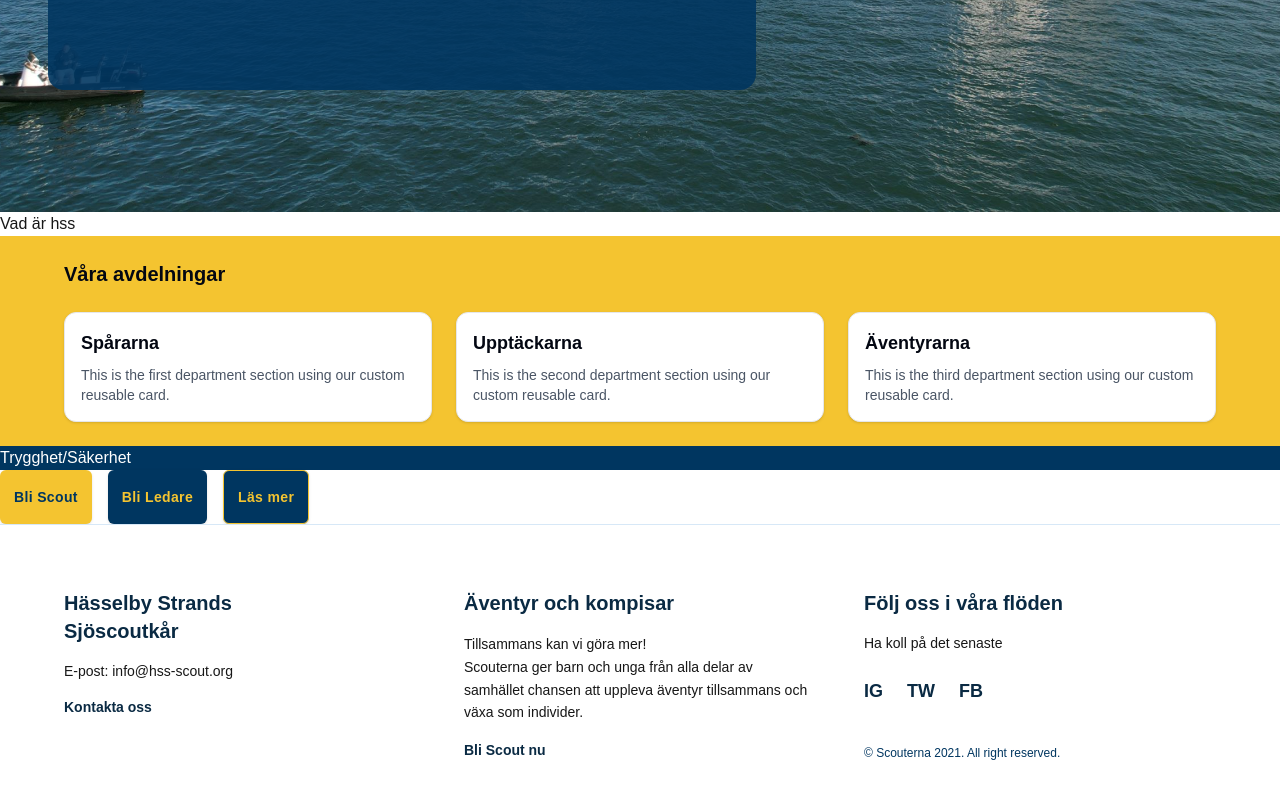
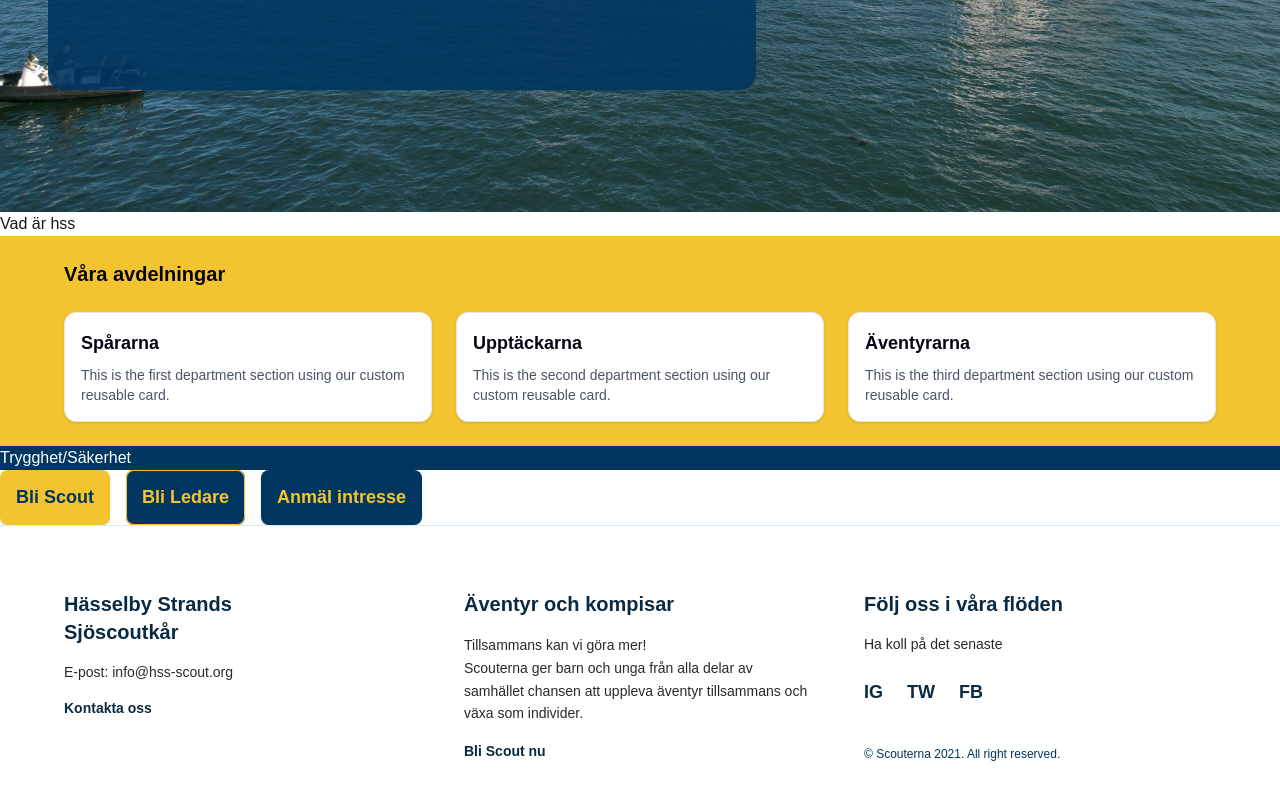
Before and after one commit to SallyResch/hss-repo, a Next.js app: page / in a window 1280 px wide. Shown: the part 646-1446 px from the top of the page. Built offline with nearby package versions, Linux system fonts and the light colour scheme.

Commit message:
fix button style

```diff
--- a/app/globals.css
+++ b/app/globals.css
@@ -29,7 +29,7 @@
   --color-hss-lightblue: var(--hss-lightblue);
   --color-hss-yellow: var(--hss-yellow);
   --color-hss-white: var(--hss-white);
-  --color-hss-darkblue: var(--hss-darkgrey);
+  --color-hss-darkgrey: var(--hss-darkgrey);
 }
 
 @media (prefers-color-scheme: dark) {
--- a/app/page.tsx
+++ b/app/page.tsx
@@ -64,8 +64,8 @@ export default function Home() {
 
         <div className="flex gap-4">
           <Button variant="yellow">Bli Scout</Button>
-          <Button variant="blue">Bli Ledare</Button>
-          <Button variant="outline">Läs mer</Button>
+          <Button variant="outline">Bli Ledare</Button>
+           <Button variant="blue">Anmäl intresse</Button>
         </div>
       </main>
 
--- a/components/Button.tsx
+++ b/components/Button.tsx
@@ -13,12 +13,14 @@ const Button = ({
   ...props
 }: ButtonProps) => {
   const baseStyles =
-    "inline-flex items-center justify-center px-[14px] py-[16px] rounded-md font-bold text-sm tracking-wide transition-all duration-200 shadow-sm active:scale-95 focus:outline-none focus:ring-2 focus:ring-hss-scout-darkblue focus:ring-offset-2";
+    "inline-flex items-center justify-center px-[16px] py-[14px] rounded-[8px] font-semibold text-base md:text-[18px] transition-all duration-200 shadow-sm active:scale-90 focus:outline-none"
 
   const variantStyles = {
-    yellow: "bg-hss-yellow text-hss-mediumblue hover:opacity-90 hover:shadow-md",
-    // 修复了 border-1 为合法的 border
-    outline: "bg-hss-mediumblue border border-hss-yellow text-hss-yellow hover:border-hss-yellow/80 hover:text-hss-yellow/80",
+    yellow: "bg-hss-yellow text-hss-mediumblue hover:bg-hss-mediumblue hover:text-hss-yellow hover:ring-1 hover:ring-inset hover:ring-hss-yellow hover:opacity-90 hover:shadow-md",
+
+    outline: "bg-hss-mediumblue ring-1 ring-inset ring-hss-yellow text-hss-yellow hover:bg-hss-yellow hover:text-hss-mediumblue hover:ring-0 hover:opacity-90 hover:shadow-md",
+
+
     blue: "bg-hss-mediumblue text-hss-yellow hover:opacity-90 hover:shadow-md",
   };
 
```
Also changed, not shown: 1 other file (tests, documents, lock files or other folders).
